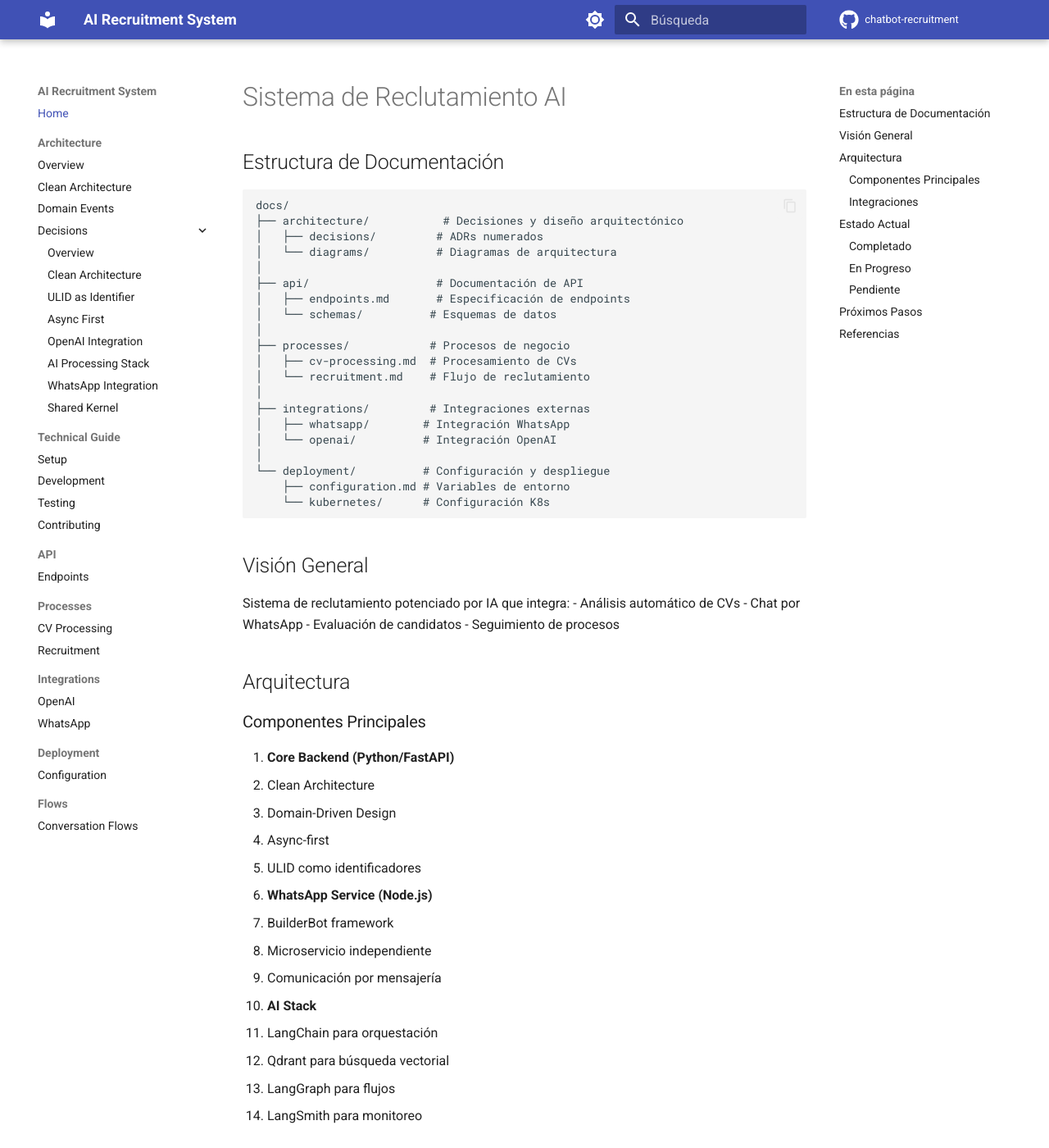
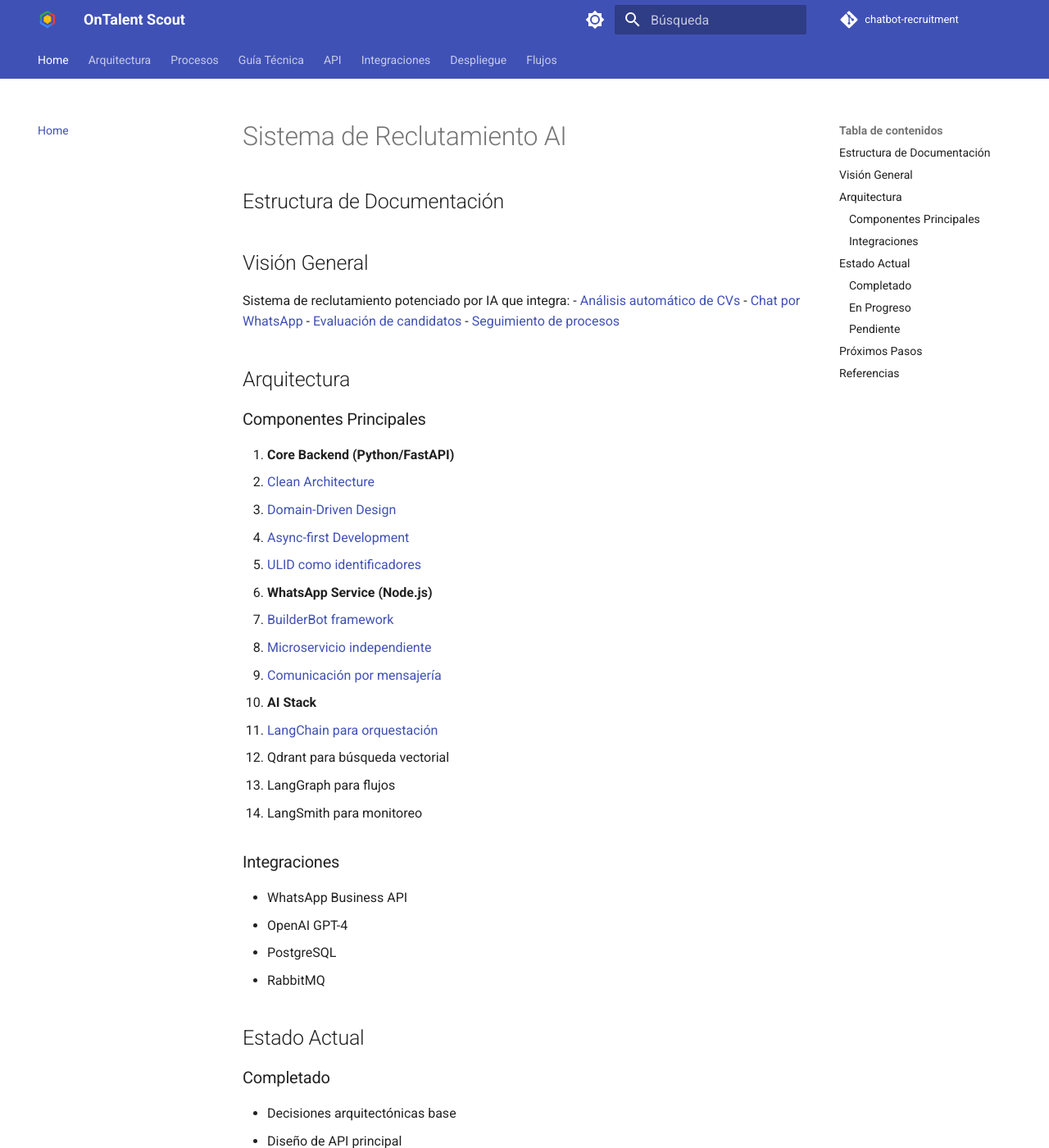
Before and after one commit to reyer3/chatbot-recruitment, an MkDocs documentation site: the page built from docs/README.md, in a window 1280 px wide and 1400 px high. Shown: the whole window at 82% size. Built offline with MkDocs 1.6.1 and Material for MkDocs 9.7.7, drawn with Linux system fonts in a browser that asks for light colours; comment, search, counter and statistics services are not loaded; some of the changed text lies outside the part shown.

````diff
--- a/docs/README.md
+++ b/docs/README.md
@@ -2,53 +2,30 @@
 
 ## Estructura de Documentación
 
-```
-docs/
-├── architecture/           # Decisiones y diseño arquitectónico
-│   ├── decisions/         # ADRs numerados
-│   └── diagrams/          # Diagramas de arquitectura
-│
-├── api/                   # Documentación de API
-│   ├── endpoints.md       # Especificación de endpoints
-│   └── schemas/          # Esquemas de datos
-│
-├── processes/            # Procesos de negocio
-│   ├── cv-processing.md  # Procesamiento de CVs
-│   └── recruitment.md    # Flujo de reclutamiento
-│
-├── integrations/         # Integraciones externas
-│   ├── whatsapp/        # Integración WhatsApp
-│   └── openai/          # Integración OpenAI
-│
-└── deployment/          # Configuración y despliegue
-    ├── configuration.md # Variables de entorno
-    └── kubernetes/      # Configuración K8s
-```
-
 ## Visión General
 
 Sistema de reclutamiento potenciado por IA que integra:
-- Análisis automático de CVs
-- Chat por WhatsApp
-- Evaluación de candidatos
-- Seguimiento de procesos
+- [Análisis automático de CVs](processes/cv-processing.md)
+- [Chat por WhatsApp](integrations/whatsapp-integration.md)
+- [Evaluación de candidatos](processes/recruitment.md)
+- [Seguimiento de procesos](processes/recruitment.md)
 
 ## Arquitectura
 
 ### Componentes Principales
 1. **Core Backend (Python/FastAPI)**
-   - Clean Architecture
-   - Domain-Driven Design
-   - Async-first
-   - ULID como identificadores
+   - [Clean Architecture](architecture/clean-architecture.md)
+   - [Domain-Driven Design](architecture/system-design.md)
+   - [Async-first Development](architecture/decisions/0003-async-first-development.md)
+   - [ULID como identificadores](architecture/decisions/0002-use-ulid-as-identifier.md)
 
 2. **WhatsApp Service (Node.js)**
-   - BuilderBot framework
-   - Microservicio independiente
-   - Comunicación por mensajería
+   - [BuilderBot framework](builder-bot/es/index.mdx)
+   - [Microservicio independiente](architecture/system-design.md)
+   - [Comunicación por mensajería](flows/conversation-flows.md)
 
 3. **AI Stack**
-   - LangChain para orquestación
+   - [LangChain para orquestación](integrations/openai-integration.md)
    - Qdrant para búsqueda vectorial
    - LangGraph para flujos
    - LangSmith para monitoreo
--- /dev/null
+++ b/docs/requirements.txt
@@ -0,0 +1,5 @@
+mkdocs-material>=9.5.0
+mkdocs-git-revision-date-localized-plugin>=1.2.0
+mkdocs-video>=1.5.0
+pillow>=10.0.0
+cairosvg>=2.7.0
--- a/mkdocs.yml
+++ b/mkdocs.yml
@@ -1,133 +1,140 @@
-site_name: AI Recruitment System
-site_description: Documentation for the AI-Powered Recruitment System
-site_author: Your Team
-repo_name: chatbot-recruitment
-repo_url: https://github.com/yourusername/chatbot-recruitment
+site_name: OnTalent Scout
+site_description: Connecting Talent Intelligently - Sistema automatizado para el análisis y evaluación de CVs utilizando IA
+site_author: OnTalent Scout Team
+site_url: "https://reyer3.github.io/chatbot-recruitment"
+repo_name: "chatbot-recruitment"
+repo_url: "https://github.com/reyer3/chatbot-recruitment"
+edit_uri: "edit/main/docs/"
 
 theme:
   name: material
-  language: es
+  logo: assets/images/logo.png
+  favicon: assets/images/logo.png
+  font:
+    text: Roboto
+    code: JetBrains Mono
   features:
+    - navigation.tabs
+    - navigation.sections
+    - navigation.top
+    - navigation.tracking
     - navigation.instant
-    - navigation.tracking
-    - navigation.sections
+    - navigation.indexes
     - navigation.expand
-    - navigation.top
-    - navigation.footer
+    - search.suggest
     - search.highlight
     - search.share
-    - search.suggest
+    - header.autohide
+    - content.tabs.link
+    - content.code.annotation
     - content.code.copy
-    - content.code.annotate
-    - content.tabs.link
-    - announce.dismiss
+  language: es
   palette:
+    # Palette toggle for light mode
     - media: "(prefers-color-scheme: light)"
       scheme: default
-      primary: indigo
-      accent: indigo
+      primary: custom
+      accent: custom
       toggle:
         icon: material/brightness-7
         name: Switch to dark mode
+    # Palette toggle for dark mode
     - media: "(prefers-color-scheme: dark)"
       scheme: slate
-      primary: indigo
-      accent: indigo
+      primary: custom
+      accent: custom
       toggle:
         icon: material/brightness-4
         name: Switch to light mode
-  icon:
-    repo: fontawesome/brands/github
-  font:
-    text: Roboto
-    code: Roboto Mono
+
+extra_css:
+  - stylesheets/extra.css
 
 plugins:
   - search
-  - tags
   - git-revision-date-localized:
       enable_creation_date: true
-      type: datetime
+      type: date
+  - tags
   - social:
+      cards_layout: default
       cards_layout_options:
-        background_color: "#FFFFFF"
-        color: "#000000"
+        background_color: "#4285F4"
+        color: "#FFFFFF"
 
 markdown_extensions:
-  - admonition
-  - pymdownx.details
-  - pymdownx.superfences:
-      custom_fences:
-        - name: mermaid
-          class: mermaid
-          format: !!python/name:pymdownx.superfences.fence_code_format
   - pymdownx.highlight:
       anchor_linenums: true
       line_spans: __span
       pygments_lang_class: true
   - pymdownx.inlinehilite
   - pymdownx.snippets
-  - pymdownx.tabbed:
-      alternate_style: true
-  - pymdownx.tasklist:
-      custom_checkbox: true
+  - admonition
+  - pymdownx.arithmatex:
+      generic: true
+  - footnotes
+  - pymdownx.details
+  - pymdownx.superfences
+  - pymdownx.mark
+  - attr_list
+  - md_in_html
   - pymdownx.emoji:
       emoji_index: !!python/name:material.extensions.emoji.twemoji
       emoji_generator: !!python/name:material.extensions.emoji.to_svg
-  - attr_list
-  - def_list
-  - footnotes
-  - md_in_html
-  - toc:
-      permalink: true
-      title: En esta página
+  - pymdownx.tasklist:
+      custom_checkbox: true
+      clickable_checkbox: true
 
 nav:
   - Home: 'README.md'
-  - Architecture:
-    - Overview: 'architecture/system-design.md'
-    - Clean Architecture: 'architecture/clean-architecture.md'
-    - Domain Events: 'architecture/domain-events.md'
-    - Decisions:
-      - Overview: 'architecture/decisions/README.md'
-      - 'Clean Architecture': 'architecture/decisions/0001-adopt-clean-architecture.md'
-      - 'ULID as Identifier': 'architecture/decisions/0002-use-ulid-as-identifier.md'
-      - 'Async First': 'architecture/decisions/0003-async-first-development.md'
-      - 'OpenAI Integration': 'architecture/decisions/0004-openai-integration.md'
-      - 'AI Processing Stack': 'architecture/decisions/0005-ai-processing-stack.md'
-      - 'WhatsApp Integration': 'architecture/decisions/0006-whatsapp-integration.md'
-      - 'Shared Kernel': 'architecture/decisions/0007-shared-kernel.md'
-  - Technical Guide:
+  - Arquitectura:
+    - 'Diseño del Sistema': 'architecture/system-design.md'
+    - 'Clean Architecture': 'architecture/clean-architecture.md'
+    - 'Domain Events': 'architecture/domain-events.md'
+    - 'Decisiones':
+        - 'Overview': 'architecture/decisions/README.md'
+        - 'Clean Architecture': 'architecture/decisions/0001-adopt-clean-architecture.md'
+        - 'ULID as Identifier': 'architecture/decisions/0002-use-ulid-as-identifier.md'
+        - 'Async First': 'architecture/decisions/0003-async-first-development.md'
+        - 'OpenAI Integration': 'architecture/decisions/0004-openai-integration.md'
+        - 'AI Processing Stack': 'architecture/decisions/0005-ai-processing-stack.md'
+        - 'WhatsApp Integration': 'architecture/decisions/0006-whatsapp-integration.md'
+        - 'Shared Kernel': 'architecture/decisions/0007-shared-kernel.md'
+  - Procesos:
+    - 'Procesamiento de CVs': 'processes/cv-processing.md'
+    - 'Reclutamiento': 'processes/recruitment.md'
+  - Guía Técnica:
     - 'Setup': 'technical/setup.md'
-    - 'Development': 'technical/development.md'
+    - 'Desarrollo': 'technical/development.md'
     - 'Testing': 'technical/testing.md'
-    - 'Contributing': 'technical/contributing.md'
+    - 'Contribución': 'technical/contributing.md'
   - API:
     - 'Endpoints': 'api/endpoints.md'
-  - Processes:
-    - 'CV Processing': 'processes/cv-processing.md'
-    - 'Recruitment': 'processes/recruitment.md'
-  - Integrations:
+  - Integraciones:
     - 'OpenAI': 'integrations/openai-integration.md'
     - 'WhatsApp': 'integrations/whatsapp-integration.md'
-  - Deployment:
-    - 'Configuration': 'deployment/configuration.md'
-  - Flows:
-    - 'Conversation Flows': 'flows/conversation-flows.md'
+  - Despliegue:
+    - 'Configuración': 'deployment/configuration.md'
+  - Flujos:
+    - 'Flujos de Conversación': 'flows/conversation-flows.md'
 
 extra:
   analytics:
     provider: google
     property: !ENV GOOGLE_ANALYTICS_KEY
-  consent:
-    title: Cookies
-    description: >-
-      Usamos cookies para reconocer sus visitas repetidas y preferencias, así
-      como para medir la efectividad de nuestra documentación y si los usuarios
-      encuentran lo que están buscando. Con su consentimiento, nos está ayudando
-      a mejorar nuestra documentación.
   social:
     - icon: fontawesome/brands/github
-      link: https://github.com/yourusername/chatbot-recruitment
+      link: https://github.com/reyer3/chatbot-recruitment
     - icon: fontawesome/brands/linkedin
-      link: https://linkedin.com/company/yourcompany
+      link: https://linkedin.com/company/ontalentscout
+  generator: false
+  consent:
+    title: Cookie consent
+    description: >-
+      We use cookies to recognize your repeated visits and preferences, as well
+      as to measure the effectiveness of our documentation and whether users
+      find what they're searching for. With your consent, you're helping us to
+      make our documentation better.
+
+copyright: |
+  &copy; 2024 <a href="https://github.com/ontalentscout"  target="_blank" rel="noopener">OnTalent Scout</a>
--- /dev/null
+++ b/requirements.txt
@@ -0,0 +1,4 @@
+mkdocs>=1.5.3
+mkdocs-material>=9.4.6
+mkdocs-git-revision-date-localized-plugin>=1.2.0
+pymdown-extensions>=10.3
````
Also changed, not shown: README.md (+4 -1 lines), docs/assets/images/favicon.svg (added), docs/assets/images/logo-dark.svg (added), docs/assets/images/logo.png (added), docs/assets/images/logo.svg (added), vercel.json (added), 1 other file.
